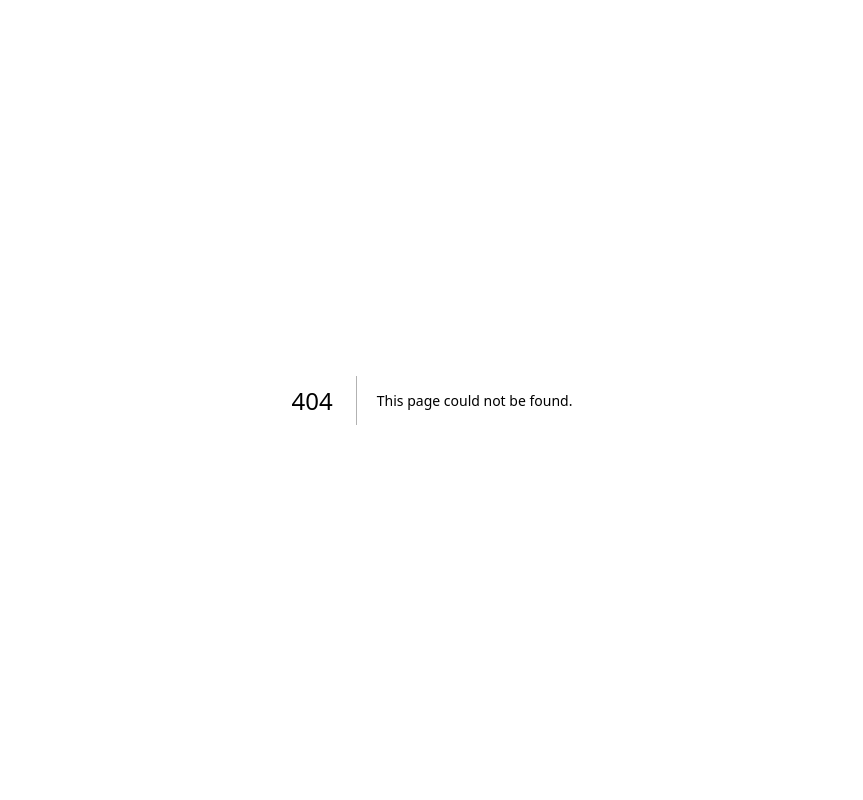
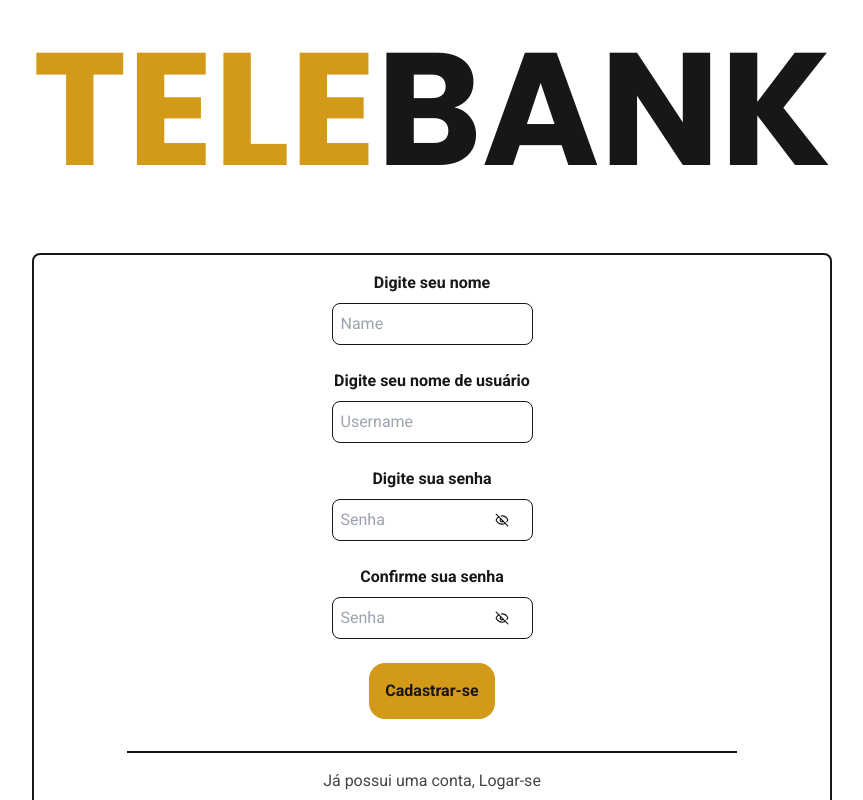
Before and after one commit to Nmora511/TeleBank, a Next.js app: page /sign-up in a window 1280 px wide. Before the commit this address had no page. Shown: the whole page, without its empty margins (208-1071 px from the left). Built offline with nearby package versions, Linux system fonts and the light colour scheme; no server answers.

Commit message:
feat: add sign-up route to client side

```diff
--- /dev/null
+++ b/src/app/sign-up/page.tsx
@@ -0,0 +1,122 @@
+"use client";
+import Input from "@/components/UtilComponents/Input";
+import InputPassword from "@/components/UtilComponents/InputPassword";
+import api from "@/apiClient/apiCaller";
+import { useState } from "react";
+import { useRouter } from "next/navigation";
+import { toast } from "react-toastify";
+import { AxiosResponse } from "axios";
+import { sha256 } from "js-sha256";
+import { signupProps } from "@/types/api/signupProps";
+
+export default function Login() {
+  const router = useRouter();
+  const [name, setName] = useState<string>("");
+  const [username, setUsername] = useState<string>("");
+  const [password, setPassword] = useState<string>("");
+  const [confirmPassword, setConfirmPassword] = useState<string>("");
+  const salt = process.env.NEXT_PUBLIC_SALT;
+
+  const postSignUp = () => {
+    if (password !== confirmPassword) {
+      toast.error("As senhas divergem");
+      return;
+    }
+
+    api
+      .post("/auth/sign-up", {
+        name: name,
+        username: username,
+        password: sha256(password + salt),
+      })
+      .then((response: AxiosResponse<signupProps>) => {
+        if (response.status === 201 && response.data.acknowledged) {
+          toast.success("Cadastro realizado com sucesso");
+          router.push("/login");
+        }
+      })
+      .catch((error) => {
+        if (error.response && error.response.data) {
+          toast.error(error.response.data.message || "Erro desconhecido");
+        } else {
+          toast.error("Erro de conexão ou algo inesperado");
+        }
+        console.log(error.message);
+      });
+  };
+
+  return (
+    <div className="h-[100vh] w-full flex justify-center max-sm:pt-10 sm:items-center text-center">
+      <div className="flex flex-col gap-6">
+        <div className="flex">
+          <h1 className="text-[var(--primary-yellow)] md:text-[10rem] text-[4rem] font-bold font-poppins">
+            TELE
+          </h1>
+          <h1 className="text-[var(--foreground)] md:text-[10rem] text-[4rem] font-bold font-poppins">
+            BANK
+          </h1>
+        </div>
+
+        <div className="border-2 border-[var(--foreground)] rounded-lg">
+          <div className="flex flex-col items-center justify-center text-center gap-4 m-4">
+            <div>
+              <h2 className="font-bold">Digite seu nome</h2>
+              <Input
+                onChange={(e) => setName(e.target.value)}
+                value={name}
+                placeholder="Name"
+              />
+            </div>
+
+            <div>
+              <h2 className="font-bold">Digite seu nome de usuário</h2>
+              <Input
+                onChange={(e) => setUsername(e.target.value)}
+                value={username}
+                placeholder="Username"
+              />
+            </div>
+
+            <div>
+              <h2 className="font-bold">Digite sua senha</h2>
+              <InputPassword
+                onChange={(e) => setPassword(e.target.value)}
+                value={password}
+                placeholder="Senha"
+              />
+            </div>
+
+            <div>
+              <h2 className="font-bold">Confirme sua senha</h2>
+              <InputPassword
+                onChange={(e) => setConfirmPassword(e.target.value)}
+                value={confirmPassword}
+                placeholder="Senha"
+              />
+            </div>
+
+            <button
+              onClick={() => {
+                postSignUp();
+              }}
+              className="bg-[var(--primary-yellow)] mb-4 hover:bg-[var(--secondary-yellow)] active:bg-[var(--tertiary-yellow)] font-bold p-4 rounded-2xl"
+            >
+              Cadastrar-se
+            </button>
+
+            <span className="border border-[var(--foreground)] bg-[var(--foreground)] w-[80%]" />
+
+            <a
+              onClick={() => {
+                router.push("/login");
+              }}
+              className="cursor-pointer opacity-80"
+            >
+              Já possui uma conta, Logar-se
+            </a>
+          </div>
+        </div>
+      </div>
+    </div>
+  );
+}
```
